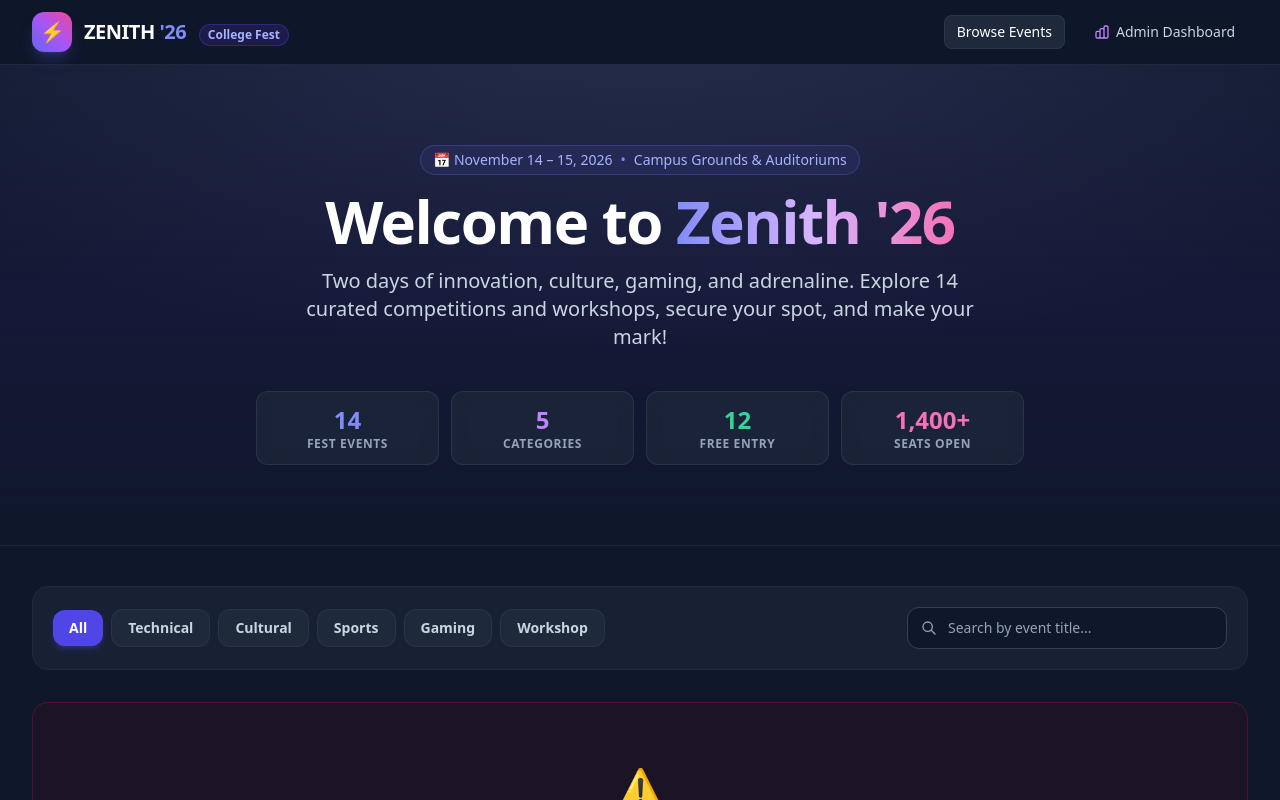
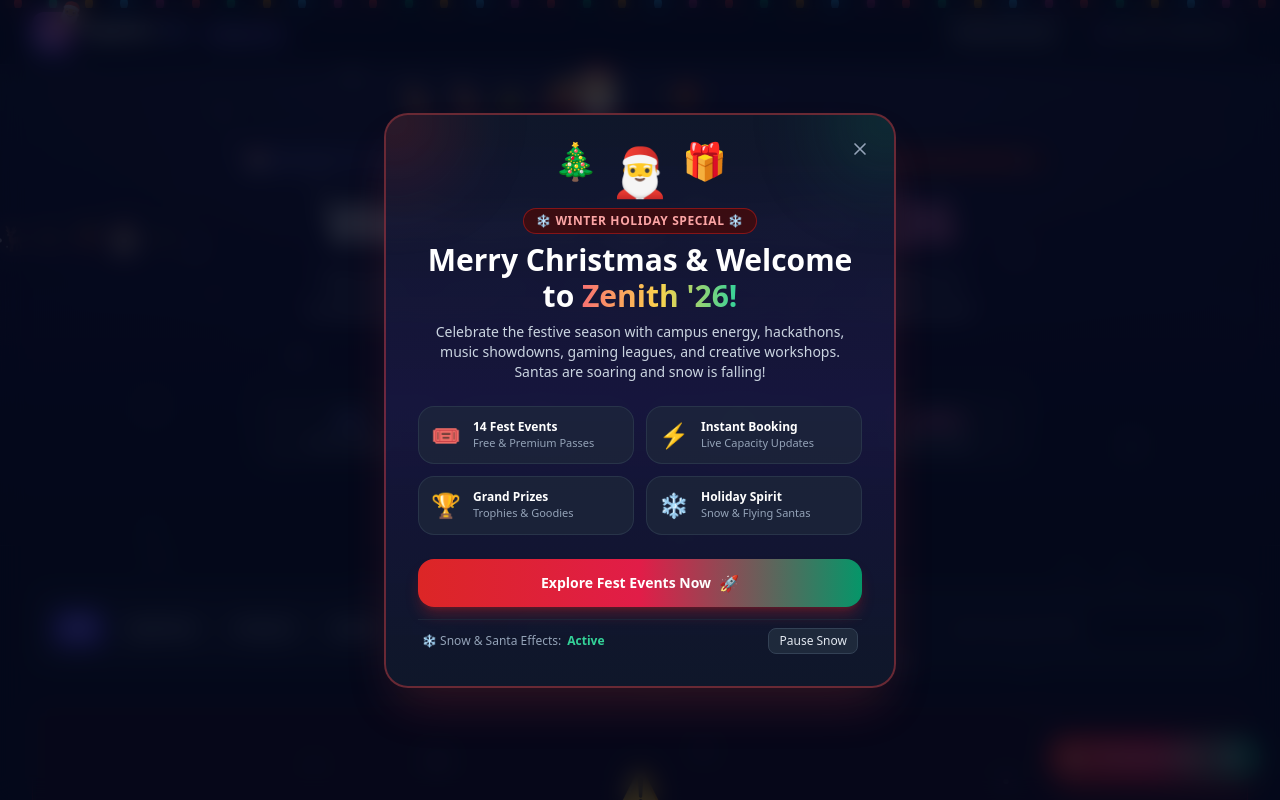
Before and after one commit to Mahe243/HSBFest1, a plain HTML site: page frontend/index.html in a window 1280 px wide. Shown: the top 800 px of the page. Drawn offline with nearby package versions, Linux system fonts and the light colour scheme; no server answers.

Commit message:
Add Christmas holiday theme: falling snow, flying Santas, and festive welcome modal

```diff
--- a/frontend/admin.html
+++ b/frontend/admin.html
@@ -353,5 +353,6 @@
   </footer>
 
   <script src="/js/admin.js"></script>
+  <script src="/js/christmas.js"></script>
 </body>
 </html>
--- /dev/null
+++ b/frontend/js/christmas.js
@@ -0,0 +1,534 @@
+/**
+ * Zenith '26 College Fest - Christmas / Winter Holiday Module
+ * Features:
+ *  - Canvas-based falling snowflakes with gentle wobble
+ *  - Flying Santa & reindeer sleighs across the sky with starry sparkle trail
+ *  - Festive Holiday Welcome Popup modal
+ *  - Floating "Holiday Cheer" button
+ *  - Interactive Snow & Santa toggle controls
+ */
+
+(function () {
+  let snowCanvas = null;
+  let ctx = null;
+  let snowflakes = [];
+  let animFrameId = null;
+  let isSnowing = true;
+  let isSantaFlying = true;
+  const SNOWFLAKE_COUNT = 85;
+
+  // Initialize Christmas features on DOM ready
+  document.addEventListener("DOMContentLoaded", () => {
+    initSnowfall();
+    initFlyingSanta();
+    initChristmasPopup();
+    initFloatingHolidayPill();
+    initHolidayDecorations();
+  });
+
+  /**
+   * 1. Falling Snow Effect (Canvas-based, performant 60fps)
+   */
+  function initSnowfall() {
+    snowCanvas = document.createElement("canvas");
+    snowCanvas.id = "snow-canvas";
+    snowCanvas.style.cssText =
+      "position: fixed; top: 0; left: 0; width: 100vw; height: 100vh; pointer-events: none; z-index: 35;";
+    document.body.appendChild(snowCanvas);
+
+    ctx = snowCanvas.getContext("2d");
+    resizeCanvas();
+    window.addEventListener("resize", resizeCanvas);
+
+    // Create initial snowflakes
+    for (let i = 0; i < SNOWFLAKE_COUNT; i++) {
+      snowflakes.push(createSnowflake());
+    }
+
+    animateSnow();
+  }
+
+  function resizeCanvas() {
+    if (!snowCanvas) return;
+    snowCanvas.width = window.innerWidth;
+    snowCanvas.height = window.innerHeight;
+  }
+
+  function createSnowflake(fromTop = false) {
+    const width = window.innerWidth;
+    const height = window.innerHeight;
+    return {
+      x: Math.random() * width,
+      y: fromTop ? -10 : Math.random() * height,
+      radius: Math.random() * 2.8 + 0.8,
+      speed: Math.random() * 1.4 + 0.6,
+      wind: Math.random() * 0.8 - 0.4,
+      wobble: Math.random() * Math.PI * 2,
+      wobbleSpeed: Math.random() * 0.03 + 0.01,
+      opacity: Math.random() * 0.65 + 0.35,
+    };
+  }
+
+  function animateSnow() {
+    if (!ctx) return;
+    ctx.clearRect(0, 0, snowCanvas.width, snowCanvas.height);
+
+    if (isSnowing) {
+      ctx.fillStyle = "rgba(255, 255, 255, 0.9)";
+      for (let i = 0; i < snowflakes.length; i++) {
+        const flake = snowflakes[i];
+        flake.wobble += flake.wobbleSpeed;
+        flake.y += flake.speed;
+        flake.x += Math.sin(flake.wobble) * 0.7 + flake.wind;
+
+        // Reset if off bottom or sides
+        if (flake.y > window.innerHeight + 10) {
+          snowflakes[i] = createSnowflake(true);
+        }
+        if (flake.x > window.innerWidth + 10) {
+          flake.x = -10;
+        } else if (flake.x < -10) {
+          flake.x = window.innerWidth + 10;
+        }
+
+        ctx.beginPath();
+        ctx.arc(flake.x, flake.y, flake.radius, 0, Math.PI * 2);
+        ctx.fillStyle = `rgba(255, 255, 255, ${flake.opacity})`;
+        ctx.fill();
+      }
+    }
+
+    animFrameId = requestAnimationFrame(animateSnow);
+  }
+
+  /**
+   * 2. Flying Santa & Reindeer Sleighs with Sparkles
+   */
+  function initFlyingSanta() {
+    // Inject CSS for Santa flight animations
+    const style = document.createElement("style");
+    style.id = "christmas-styles";
+    style.textContent = `
+      @keyframes santaFlyAcross {
+        0% {
+          transform: translateX(-350px) translateY(0px) rotate(2deg);
+          opacity: 0;
+        }
+        5% {
+          opacity: 1;
+        }
+        25% {
+          transform: translateX(25vw) translateY(-25px) rotate(-3deg);
+        }
+        50% {
+          transform: translateX(50vw) translateY(15px) rotate(3deg);
+        }
+        75% {
+          transform: translateX(75vw) translateY(-20px) rotate(-2deg);
+        }
+        95% {
+          opacity: 1;
+        }
+        100% {
+          transform: translateX(calc(100vw + 350px)) translateY(0px) rotate(2deg);
+          opacity: 0;
+        }
+      }
+
+      @keyframes santaAltFly {
+        0% {
+          transform: translateX(calc(100vw + 250px)) translateY(0px) scaleX(-1);
+          opacity: 0;
+        }
+        8% { opacity: 0.85; }
+        92% { opacity: 0.85; }
+        100% {
+          transform: translateX(-250px) translateY(-15px) scaleX(-1);
+          opacity: 0;
+        }
+      }
+
+      @keyframes sparkleTwinkle {
+        0%, 100% { opacity: 0.2; transform: scale(0.6); }
+        50% { opacity: 1; transform: scale(1.3); }
+      }
+
+      @keyframes festiveLightGlow {
+        0%, 100% { filter: drop-shadow(0 0 3px currentColor); opacity: 0.8; }
+        50% { filter: drop-shadow(0 0 9px currentColor); opacity: 1; }
+      }
+
+      .santa-flyer {
+        position: fixed;
+        top: 90px;
+        left: 0;
+        pointer-events: auto;
+        cursor: pointer;
+        z-index: 38;
+        display: flex;
+        align-items: center;
+        gap: 6px;
+        filter: drop-shadow(0 10px 15px rgba(0, 0, 0, 0.45));
+        animation: santaFlyAcross 16s cubic-bezier(0.4, 0, 0.2, 1) infinite;
+        user-select: none;
+      }
+
+      .santa-flyer:hover {
+        animation-play-state: paused;
+      }
+
+      .santa-alt-flyer {
+        position: fixed;
+        top: 220px;
+        left: 0;
+        pointer-events: none;
+        z-index: 36;
+        opacity: 0.6;
+        animation: santaAltFly 22s cubic-bezier(0.4, 0, 0.2, 1) infinite;
+        animation-delay: 8s;
+        user-select: none;
+      }
+
+      .holiday-string-lights {
+        position: absolute;
+        top: 0;
+        left: 0;
+        right: 0;
+        height: 8px;
+        display: flex;
+        justify-content: space-around;
+        pointer-events: none;
+        z-index: 45;
+        overflow: hidden;
+      }
+
+      .light-bulb {
+        width: 8px;
+        height: 12px;
+        border-radius: 50% 50% 45% 45%;
+        margin-top: -3px;
+        animation: festiveLightGlow 1.5s infinite ease-in-out;
+      }
+
+      .bulb-red { background-color: #ef4444; color: #ef4444; animation-delay: 0s; }
+      .bulb-green { background-color: #10b981; color: #10b981; animation-delay: 0.4s; }
+      .bulb-yellow { background-color: #f59e0b; color: #f59e0b; animation-delay: 0.8s; }
+      .bulb-blue { background-color: #38bdf8; color: #38bdf8; animation-delay: 1.2s; }
+      .bulb-pink { background-color: #ec4899; color: #ec4899; animation-delay: 0.6s; }
+    `;
+    document.head.appendChild(style);
+
+    // Primary Santa in Sleigh with Reindeer
+    const santaContainer = document.createElement("div");
+    santaContainer.id = "main-flying-santa";
+    santaContainer.className = "santa-flyer";
+    santaContainer.title = "🎅 Ho Ho Ho! Click me for holiday cheer!";
+    santaContainer.innerHTML = `
+      <div class="flex items-center text-3xl sm:text-4xl filter drop-shadow-md">
+        <!-- Reindeer Team -->
+        <span class="mr-1 transform hover:scale-125 transition-transform" title="Rudolph">🦌</span>
+        <span class="mr-1 transform hover:scale-125 transition-transform">🦌</span>
+        <span class="mr-2 text-2xl text-amber-300">✨</span>
+        <!-- Santa in Sleigh -->
+        <span class="text-4xl sm:text-5xl transform hover:scale-110 transition-transform">🛷</span>
+        <span class="text-4xl sm:text-5xl -ml-6 -mt-3 transform hover:scale-125 transition-transform">🎅</span>
+        <!-- Sparkle Trail -->
+        <div class="flex items-center gap-1 ml-2 text-amber-300 text-sm">
+          <span style="animation: sparkleTwinkle 1.2s infinite ease-in-out;">✨</span>
+          <span style="animation: sparkleTwinkle 1.2s infinite ease-in-out 0.4s;">⭐</span>
+          <span style="animation: sparkleTwinkle 1.2s infinite ease-in-out 0.8s;">🎁</span>
+        </div>
+      </div>
+    `;
+
+    santaContainer.addEventListener("click", () => {
+      showChristmasToast("🎅 Ho Ho Ho! Santa brings you festive greetings for Zenith '26!");
+      triggerHolidayCheerEffect(santaContainer);
+    });
+
+    document.body.appendChild(santaContainer);
+
+    // Secondary background flyer (Santa with sleigh high above)
+    const santaAlt = document.createElement("div");
+    santaAlt.id = "alt-flying-santa";
+    santaAlt.className = "santa-alt-flyer";
+    santaAlt.innerHTML = `
+      <div class="flex items-center text-2xl filter drop-shadow">
+        <span>🦌</span>
+        <span class="ml-1">🦌</span>
+        <span class="ml-1 text-3xl">🛷🎅</span>
+        <span class="text-xs text-yellow-300 ml-1">✨✨</span>
+      </div>
+    `;
+    document.body.appendChild(santaAlt);
+  }
+
+  function triggerHolidayCheerEffect(element) {
+    const rect = element.getBoundingClientRect();
+    const burst = document.createElement("div");
+    burst.style.cssText = `
+      position: fixed;
+      left: ${rect.left + rect.width / 2}px;
+      top: ${rect.top}px;
+      pointer-events: none;
+      z-index: 100;
+      font-size: 24px;
+      transform: translate(-50%, -50%);
+      transition: all 1s ease-out;
+    `;
+    burst.textContent = "🎄✨🎁 Ho Ho Ho! 🎅🎉";
+    document.body.appendChild(burst);
+
+    requestAnimationFrame(() => {
+      burst.style.transform = "translate(-50%, -100px) scale(1.5)";
+      burst.style.opacity = "0";
+    });
+
+    setTimeout(() => burst.remove(), 1000);
+  }
+
+  /**
+   * 3. Festive Holiday Welcome Popup Modal
+   */
+  function initChristmasPopup() {
+    const modal = document.createElement("div");
+    modal.id = "christmas-modal";
+    modal.className =
+      "fixed inset-0 z-50 flex items-center justify-center p-4 bg-slate-950/80 backdrop-blur-md hidden transition-opacity duration-300";
+    modal.innerHTML = `
+      <div class="relative bg-gradient-to-b from-slate-900 via-indigo-950/70 to-slate-900 border-2 border-red-500/40 rounded-3xl max-w-lg w-full p-6 sm:p-8 text-center shadow-2xl shadow-red-500/20 overflow-hidden transform transition-all">
+
+        <!-- Holiday Decorative Top Ribbon -->
+        <div class="absolute -top-12 -left-12 w-28 h-28 bg-red-600/20 rounded-full blur-2xl"></div>
+        <div class="absolute -top-12 -right-12 w-28 h-28 bg-emerald-600/20 rounded-full blur-2xl"></div>
+
+        <!-- Close Button -->
+        <button id="close-christmas-modal-btn" class="absolute top-4 right-4 text-slate-400 hover:text-white p-2 rounded-xl hover:bg-slate-800/80 transition" aria-label="Close Christmas Modal">
+          <svg class="w-5 h-5" fill="none" stroke="currentColor" viewBox="0 0 24 24">
+            <path stroke-linecap="round" stroke-linejoin="round" stroke-width="2" d="M6 18L18 6M6 6l12 12" />
+          </svg>
+        </button>
+
+        <!-- Festive Icons Header -->
+        <div class="flex items-center justify-center gap-3 text-4xl mb-3">
+          <span class="animate-bounce" style="animation-duration: 2s;">🎄</span>
+          <span class="text-5xl transform hover:scale-110 transition-transform">🎅</span>
+          <span class="animate-bounce" style="animation-duration: 2.2s;">🎁</span>
+        </div>
+
+        <!-- Title -->
+        <div class="inline-block px-3 py-1 rounded-full bg-red-950/80 border border-red-700/60 text-red-300 text-xs font-bold uppercase tracking-wider mb-2">
+          ❄️ Winter Holiday Special ❄️
+        </div>
+        <h2 class="text-2xl sm:text-3xl font-extrabold text-white mb-2 leading-tight">
+          Merry Christmas & Welcome to <span class="bg-clip-text text-transparent bg-gradient-to-r from-red-400 via-amber-300 to-emerald-400">Zenith '26!</span>
+        </h2>
+        <p class="text-slate-300 text-xs sm:text-sm mb-6 leading-relaxed">
+          Celebrate the festive season with campus energy, hackathons, music showdowns, gaming leagues, and creative workshops. Santas are soaring and snow is falling!
+        </p>
+
+        <!-- Highlights Grid -->
+        <div class="grid grid-cols-2 gap-3 mb-6 text-left">
+          <div class="p-3 rounded-2xl bg-slate-800/70 border border-slate-700/60 flex items-center gap-3">
+            <span class="text-2xl">🎟️</span>
+            <div>
+              <div class="text-white text-xs font-bold">14 Fest Events</div>
+              <div class="text-slate-400 text-[11px]">Free & Premium Passes</div>
+            </div>
+          </div>
+          <div class="p-3 rounded-2xl bg-slate-800/70 border border-slate-700/60 flex items-center gap-3">
+            <span class="text-2xl">⚡</span>
+            <div>
+              <div class="text-white text-xs font-bold">Instant Booking</div>
+              <div class="text-slate-400 text-[11px]">Live Capacity Updates</div>
+            </div>
+          </div>
+          <div class="p-3 rounded-2xl bg-slate-800/70 border border-slate-700/60 flex items-center gap-3">
+            <span class="text-2xl">🏆</span>
+            <div>
+              <div class="text-white text-xs font-bold">Grand Prizes</div>
+              <div class="text-slate-400 text-[11px]">Trophies & Goodies</div>
+            </div>
+          </div>
+          <div class="p-3 rounded-2xl bg-slate-800/70 border border-slate-700/60 flex items-center gap-3">
+            <span class="text-2xl">❄️</span>
+            <div>
+              <div class="text-white text-xs font-bold">Holiday Spirit</div>
+              <div class="text-slate-400 text-[11px]">Snow & Flying Santas</div>
+            </div>
+          </div>
+        </div>
+
+        <!-- Controls & Action Buttons -->
+        <div class="space-y-3">
+          <button id="explore-events-holiday-btn" class="w-full py-3 px-5 rounded-2xl bg-gradient-to-r from-red-600 via-rose-600 to-emerald-600 hover:from-red-500 hover:to-emerald-500 text-white font-bold text-sm shadow-lg shadow-red-600/30 transition-all flex items-center justify-center gap-2">
+            <span>Explore Fest Events Now</span>
+            <span class="text-base">🚀</span>
+          </button>
+
+          <div class="flex items-center justify-between pt-2 border-t border-slate-800/80 px-1 text-xs text-slate-400">
+            <span class="flex items-center gap-1.5">
+              <span>❄️ Snow & Santa Effects:</span>
+              <span id="effects-status-text" class="text-emerald-400 font-semibold">Active</span>
+            </span>
+            <button id="toggle-snow-btn" class="px-2.5 py-1 rounded-lg bg-slate-800 hover:bg-slate-700 text-slate-200 border border-slate-700 font-medium transition">
+              Pause Snow
+            </button>
+          </div>
+        </div>
+
+      </div>
+    `;
+
+    document.body.appendChild(modal);
+
+    const closeBtn = document.getElementById("close-christmas-modal-btn");
+    const exploreBtn = document.getElementById("explore-events-holiday-btn");
+    const toggleSnowBtn = document.getElementById("toggle-snow-btn");
+    const effectsStatusText = document.getElementById("effects-status-text");
+
+    const closeModal = () => {
+      modal.classList.add("hidden");
+      document.body.classList.remove("overflow-hidden");
+    };
+
+    const openModal = () => {
+      modal.classList.remove("hidden");
+      document.body.classList.add("overflow-hidden");
+    };
+
+    closeBtn.addEventListener("click", closeModal);
+    modal.addEventListener("click", (e) => {
+      if (e.target === modal) closeModal();
+    });
+
+    exploreBtn.addEventListener("click", () => {
+      closeModal();
+      const eventsGrid = document.getElementById("events-grid");
+      if (eventsGrid) {
+        eventsGrid.scrollIntoView({ behavior: "smooth", block: "start" });
+      }
+    });
+
+    // Snow toggle button
+    toggleSnowBtn.addEventListener("click", () => {
+      isSnowing = !isSnowing;
+      isSantaFlying = !isSantaFlying;
+      const mainSanta = document.getElementById("main-flying-santa");
+      const altSanta = document.getElementById("alt-flying-santa");
+
+      if (isSnowing) {
+        toggleSnowBtn.textContent = "Pause Snow";
+        effectsStatusText.textContent = "Active";
+        effectsStatusText.className = "text-emerald-400 font-semibold";
+        if (mainSanta) mainSanta.style.display = "flex";
+        if (altSanta) altSanta.style.display = "flex";
+      } else {
+        toggleSnowBtn.textContent = "Resume Snow";
+        effectsStatusText.textContent = "Paused";
+        effectsStatusText.className = "text-slate-400 font-semibold";
+        if (mainSanta) mainSanta.style.display = "none";
+        if (altSanta) altSanta.style.display = "none";
+      }
+    });
+
+    // Auto-open modal after 750ms so visitors get the warm holiday welcome!
+    const hasSeenWelcome = sessionStorage.getItem("zenith26_christmas_welcomed");
+    if (!hasSeenWelcome) {
+      setTimeout(() => {
+        openModal();
+        sessionStorage.setItem("zenith26_christmas_welcomed", "true");
+      }, 750);
+    }
+
+    // Expose open function globally
+    window.openChristmasModal = openModal;
+  }
+
+  /**
+   * 4. Floating "Holiday Cheer" Pill in bottom corner
+   */
+  function initFloatingHolidayPill() {
+    const pill = document.createElement("button");
+    pill.id = "holiday-floating-pill";
+    pill.className =
+      "fixed bottom-5 right-5 z-40 bg-gradient-to-r from-red-600 via-rose-600 to-emerald-600 hover:from-red-500 hover:to-emerald-500 text-white font-bold text-xs sm:text-sm px-4 py-2.5 rounded-full shadow-xl shadow-red-600/30 border border-white/20 flex items-center gap-2 transition-transform hover:scale-105 active:scale-95 cursor-pointer";
+    pill.innerHTML = `
+      <span class="text-base">🎅</span>
+      <span>Christmas Cheer</span>
+      <span class="text-xs bg-white/20 px-1.5 py-0.5 rounded-full">❄️</span>
+    `;
+    pill.title = "Click to open Christmas Greetings & Effects Menu";
+
+    pill.addEventListener("click", () => {
+      if (typeof window.openChristmasModal === "function") {
+        window.openChristmasModal();
+      }
+    });
+
+    document.body.appendChild(pill);
+  }
+
+  /**
+   * 5. Holiday Header String Lights & Logo Santa Hat
+   */
+  function initHolidayDecorations() {
+    // Add glowing holiday string lights to top of header
+    const header = document.querySelector("header");
+    if (header) {
+      const lightsContainer = document.createElement("div");
+      lightsContainer.className = "holiday-string-lights";
+      const colors = ["bulb-red", "bulb-green", "bulb-yellow", "bulb-blue", "bulb-pink"];
+
+      const bulbCount = Math.floor(window.innerWidth / 35);
+      for (let i = 0; i < bulbCount; i++) {
+        const bulb = document.createElement("div");
+        bulb.className = `light-bulb ${colors[i % colors.length]}`;
+        lightsContainer.appendChild(bulb);
+      }
+      header.appendChild(lightsContainer);
+    }
+
+    // Add Santa Hat to Zenith 26 logo if present
+    const logoContainer = document.querySelector("header .flex.items-center.gap-3");
+    if (logoContainer) {
+      const logoBadge = logoContainer.querySelector("div");
+      if (logoBadge) {
+        logoBadge.classList.add("relative");
+        const hat = document.createElement("span");
+        hat.textContent = "🎅";
+        hat.style.cssText =
+          "position: absolute; top: -14px; right: -12px; font-size: 22px; transform: rotate(15deg); pointer-events: none;";
+        logoBadge.appendChild(hat);
+      }
+    }
+
+    // Add Winter Holiday Edition Tag to Hero
+    const heroTitle = document.querySelector("h1");
+    if (heroTitle && heroTitle.parentNode) {
+      const winterBadge = document.createElement("div");
+      winterBadge.className =
+        "inline-flex items-center gap-2 px-3 py-1 rounded-full bg-red-950/70 border border-red-700/60 text-red-300 text-xs font-semibold mb-3";
+      winterBadge.innerHTML = `<span>🎄 Winter Holiday Edition</span><span class="text-red-400">•</span><span>Snow & Festivities Active ❄️</span>`;
+      heroTitle.parentNode.insertBefore(winterBadge, heroTitle);
+    }
+  }
+
+  /**
+   * Quick Toast Notification
+   */
+  function showChristmasToast(msg) {
+    const toast = document.createElement("div");
+    toast.className =
+      "fixed top-20 right-5 z-50 bg-slate-900 border border-red-500/70 text-white text-xs sm:text-sm font-semibold px-4 py-3 rounded-2xl shadow-2xl flex items-center gap-2 animate-fadeIn";
+    toast.innerHTML = `<span>🎅</span><span>${msg}</span>`;
+    document.body.appendChild(toast);
+
+    setTimeout(() => {
+      toast.style.transition = "opacity 0.4s ease, transform 0.4s ease";
+      toast.style.opacity = "0";
+      toast.style.transform = "translateY(-10px)";
+      setTimeout(() => toast.remove(), 400);
+    }, 3500);
+  }
+})();
```
Also changed, not shown: frontend/index.html (+2 -1 lines).
